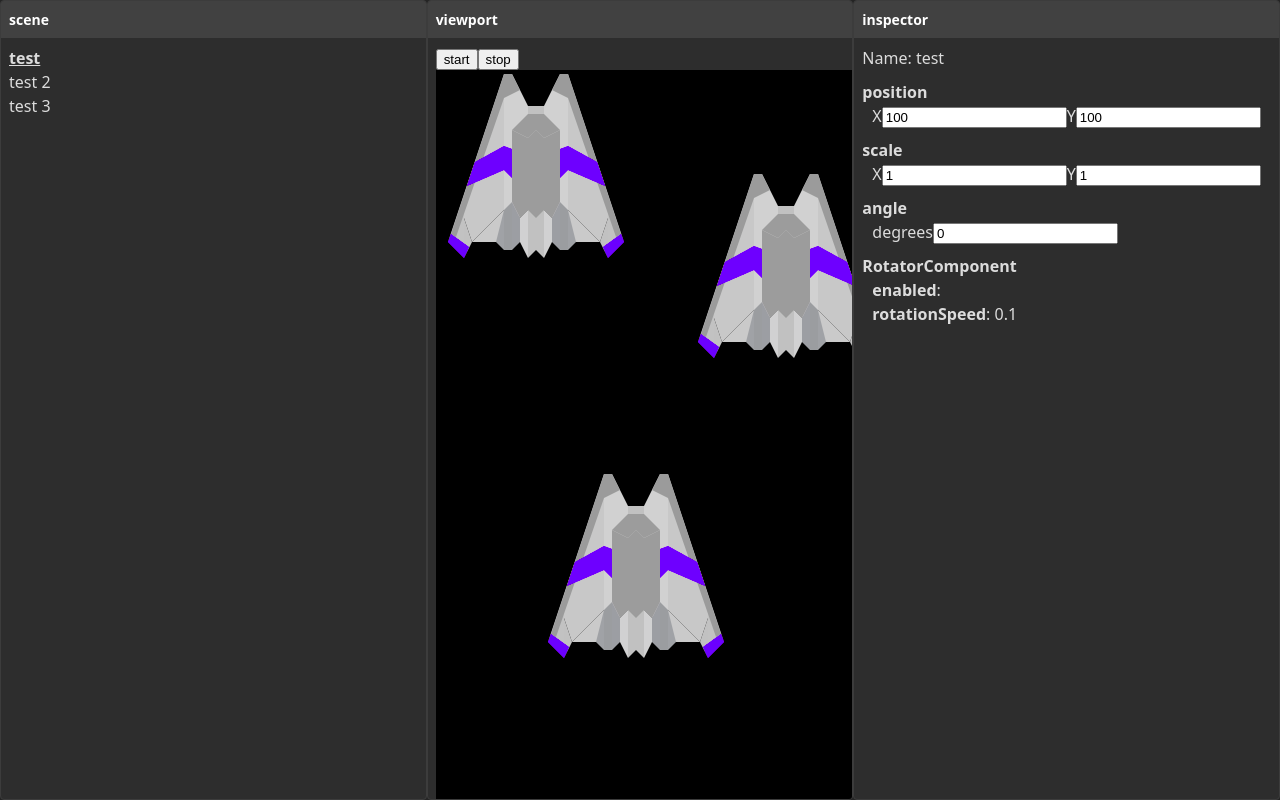
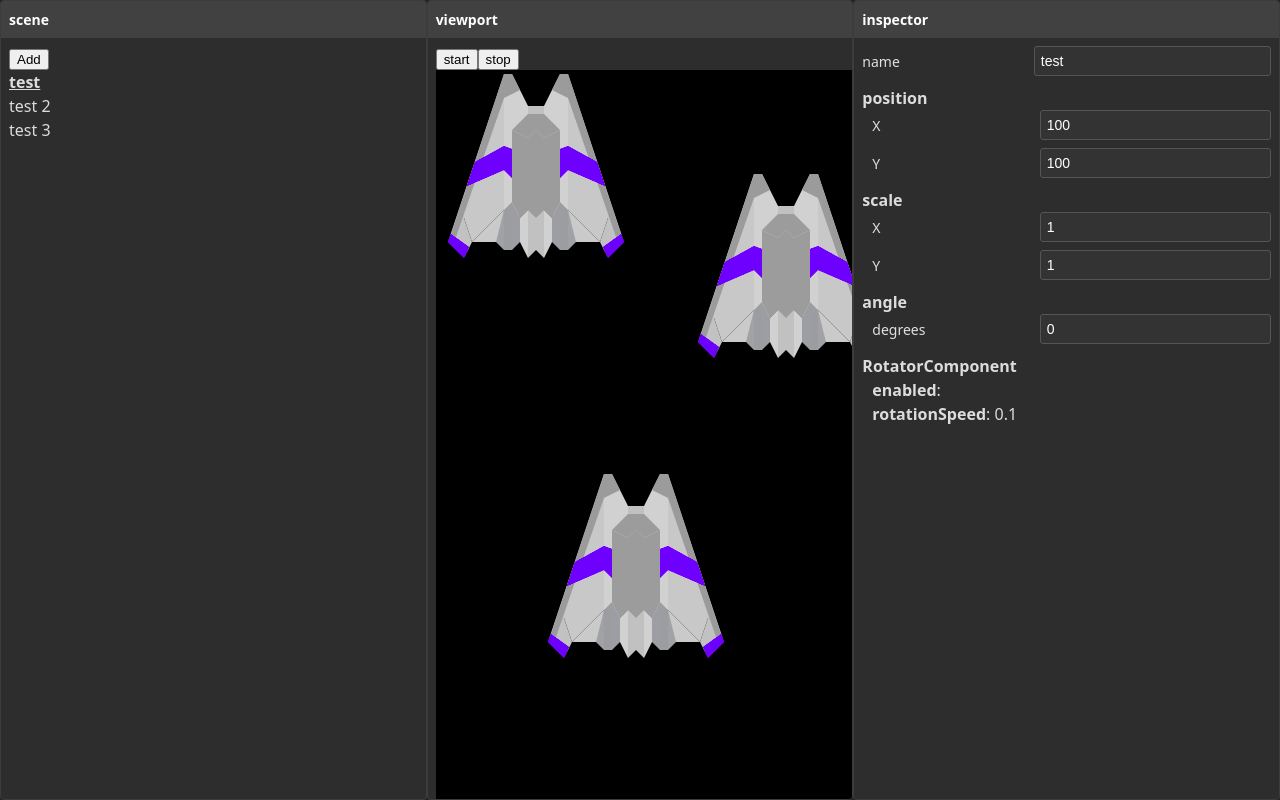
Before and after one commit to actuallyfrank/deck-builder-engine, a React (Vite) app in the folder packages/editor/: page / in a window 1280 px wide. Both pictures are taken after a click on the button "test". Built offline with nearby package versions, Linux system fonts and the light colour scheme.

Commit message:
feat: add and remove items in the scene

```diff
--- /dev/null
+++ b/packages/editor/src/features/inspector/components/input.css
@@ -0,0 +1,34 @@
+.input-label {
+  display: flex;
+  align-items: center;
+  width: 100%;
+  margin-bottom: 8px;
+  font-size: 14px;
+}
+
+.input-name {
+  flex: 0 0 40%;
+  padding-right: 8px;
+  text-align: left;
+  color: #e0e0e0;
+  white-space: nowrap;
+  overflow: hidden;
+  text-overflow: ellipsis;
+}
+
+.input-field {
+  flex: 1;
+  min-height: 24px;
+  padding: 2px 6px;
+  background-color: #333333;
+  color: #ffffff;
+  border: 1px solid #555555;
+  border-radius: 3px;
+  font-size: 14px;
+  outline: none;
+}
+
+.input-field:focus {
+  border-color: #0078d7;
+  box-shadow: 0 0 0 1px rgba(0, 120, 215, 0.3);
+}
--- a/packages/editor/src/features/inspector/components/input.tsx
+++ b/packages/editor/src/features/inspector/components/input.tsx
@@ -1,28 +1,45 @@
-export interface InputProps {
+import "./input.css";
+
+export interface InputProps<T extends number | string> {
   name: string;
-  value: number;
-  onChange: (value: number) => void;
+  value: T;
+  onChange: (value: T) => void;
+  type?: "number" | "text";
 }
 
-export const Input = ({ name, value, onChange }: InputProps) => {
+export const Input = <T extends number | string>({
+  name,
+  value,
+  onChange,
+  type = typeof value === "number" ? "number" : "text",
+}: InputProps<T>) => {
   const handleChange = (e: React.ChangeEvent<HTMLInputElement>) => {
-    if (e.target.value === "") {
-      onChange(0);
-      return;
+    const inputValue = e.target.value;
+
+    if (type === "number") {
+      if (inputValue === "") {
+        onChange(0 as unknown as T);
+        return;
+      }
+
+      const parsedValue = parseFloat(inputValue);
+      if (!isNaN(parsedValue)) {
+        onChange(parsedValue as unknown as T);
+      }
+    } else {
+      onChange(inputValue as unknown as T);
     }
-
-    const parsedValue = parseFloat(e.target.value);
-    if (isNaN(parsedValue)) {
-      return;
-    }
-
-    onChange(parsedValue);
   };
 
   return (
-    <label>
-      {name}
-      <input value={value} onChange={handleChange} />
+    <label className="input-label">
+      <span className="input-name">{name}</span>
+      <input
+        className="input-field"
+        value={value}
+        onChange={handleChange}
+        type={type}
+      />
     </label>
   );
 };
--- a/packages/editor/src/features/inspector/inspector.tsx
+++ b/packages/editor/src/features/inspector/inspector.tsx
@@ -55,9 +55,16 @@ export const Inspector = () => {
     });
   };
 
+  const updateName = (value: string) => {
+    updateItem({
+      ...selectedItem,
+      name: value,
+    });
+  };
+
   return (
     <Panel name="inspector">
-      {"Name: " + selectedItem.name}
+      <Input name="name" value={selectedItem.name} onChange={updateName} />
       <Panel.Area name="position">
         <Input
           name="X"
--- a/packages/editor/src/features/scene/scene.tsx
+++ b/packages/editor/src/features/scene/scene.tsx
@@ -1,12 +1,43 @@
+import { SceneItem } from "core";
 import { Panel } from "../../components/panel/panel";
 import { useScene } from "../../provider/scene-provider";
 import "./scene.css";
+import { RotatorComponent } from "../../scripts/rotator-component";
+import { useKeyPress } from "../../hooks/use-keyboard-event";
 
 export const Scene = () => {
-  const { sceneItems, selectItem, selectedItemId } = useScene();
+  const { sceneItems, selectItem, selectedItemId, addItem, deleteItem } =
+    useScene();
+
+  const createNewItem = () => {
+    const randomPosition = {
+      x: Math.random() * 1000,
+      y: Math.random() * 1000,
+    };
+    const newItem: SceneItem = {
+      name: "test item",
+      id: crypto.randomUUID(),
+      type: "box",
+      transform: {
+        position: randomPosition,
+        angle: 0,
+        scale: { x: 1, y: 1 },
+      },
+      components: [new RotatorComponent()],
+    };
+
+    addItem(newItem);
+  };
+
+  useKeyPress("Delete", () => {
+    if (selectedItemId) {
+      deleteItem(selectedItemId);
+    }
+  });
 
   return (
     <Panel name="scene">
+      <button onClick={createNewItem}>Add</button>
       {sceneItems.map((item) => (
         <div
           className={`item ${selectedItemId === item.id ? "item-selected" : ""}`}
--- a/packages/editor/src/features/viewport/viewport.tsx
+++ b/packages/editor/src/features/viewport/viewport.tsx
@@ -55,8 +55,7 @@ export const RenderViewport = ({
         start
       </button>
       <button onClick={() => engineRef.current?.stop({ items: sceneItems })}>
-        {" "}
-        stop{" "}
+        stop
       </button>
       <div
         id="viewport"
--- /dev/null
+++ b/packages/editor/src/hooks/use-keyboard-event.ts
@@ -0,0 +1,30 @@
+import { useEffect } from "react";
+
+type KeyEventType = "keydown" | "keyup" | "keypress";
+
+/**
+ * Hook to listen for keyboard events and trigger a callback
+ * @param targetKey The key to listen for ('Delete', 'Escape', etc.)
+ * @param callback Function to call when the key is pressed
+ * @param eventType Type of keyboard event to listen for
+ * @param deps Additional dependencies to include in the useEffect
+ */
+export function useKeyPress(
+  targetKey: string,
+  callback: (event: KeyboardEvent) => void,
+  eventType: KeyEventType = "keydown",
+  deps: React.DependencyList = [],
+) {
+  useEffect(() => {
+    const handler = (event: KeyboardEvent) => {
+      if (event.key === targetKey) {
+        callback(event);
+      }
+    };
+
+    window.addEventListener(eventType, handler);
+    return () => window.removeEventListener(eventType, handler);
+
+    // eslint-disable-next-line react-hooks/exhaustive-deps
+  }, [targetKey, callback, eventType, ...deps]);
+}
--- a/packages/editor/src/provider/scene-provider.tsx
+++ b/packages/editor/src/provider/scene-provider.tsx
@@ -6,6 +6,8 @@ interface SceneContextType {
   selectedItemId: string | undefined;
   selectedItem: SceneItem | null;
   selectItem: (id: string) => void;
+  addItem: (item: SceneItem) => void;
+  deleteItem: (id: string) => void;
   updateItem: (item: SceneItem) => void;
 }
 
@@ -34,6 +36,17 @@ export const SceneProvider = ({
     setSelectedItemId(id);
   };
 
+  const addItem = (item: SceneItem) => {
+    setScene((prev) => ({
+      items: [...prev.items, item],
+    }));
+  };
+
+  const deleteItem = (id: string) => {
+    setScene((prev) => ({
+      items: prev.items.filter((item) => item.id !== id),
+    }));
+  };
   const updateItem = (SceneItem: SceneItem) => {
     const index = scene.items.findIndex((item) => item.id === SceneItem.id);
     if (index === -1) {
@@ -53,6 +66,8 @@ export const SceneProvider = ({
       scene.items.find((item) => item.id === selectedItemId) || null,
     selectItem,
     updateItem,
+    addItem,
+    deleteItem,
   };
 
   return (
```
